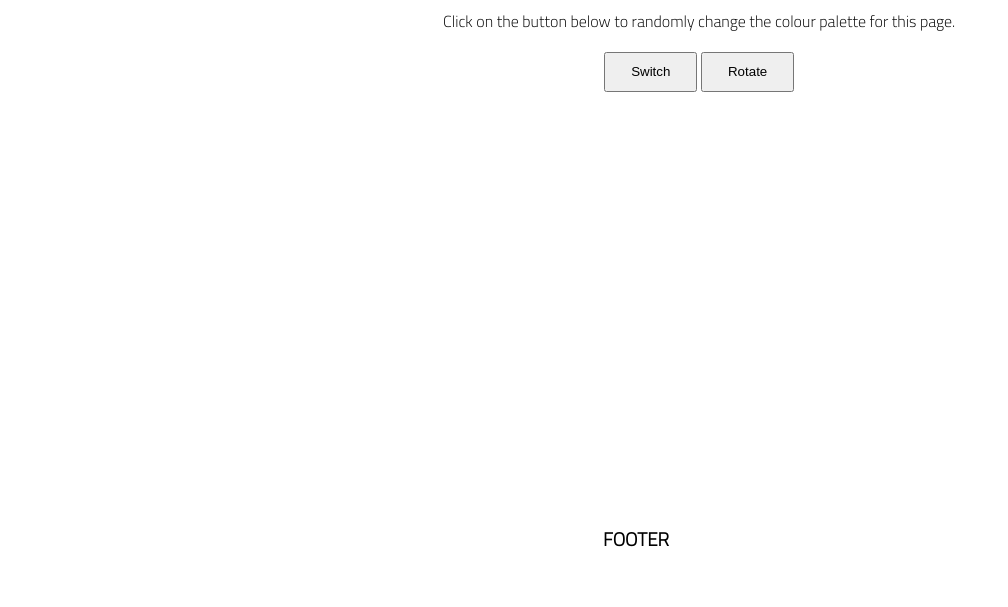
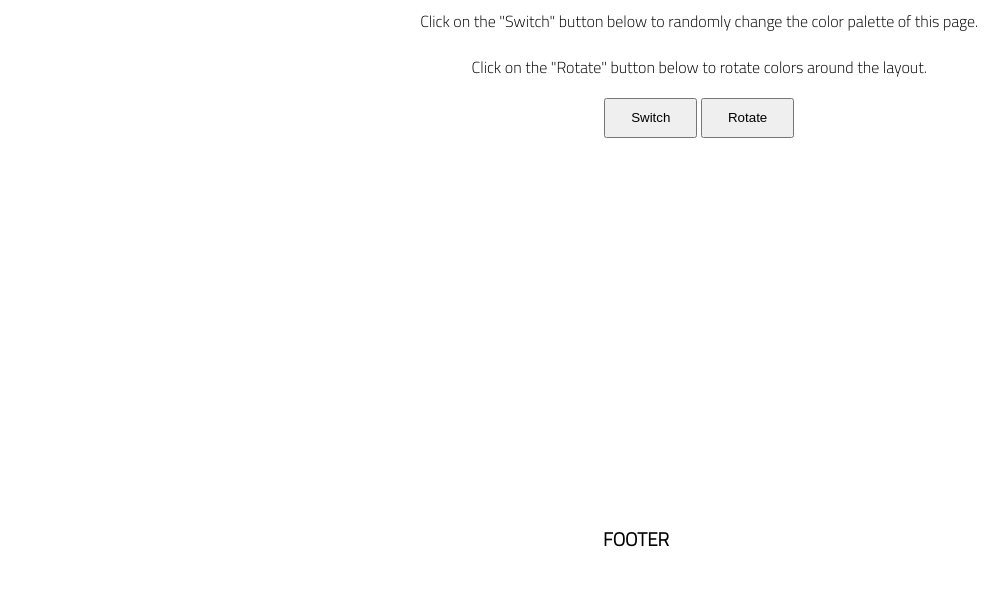
Before and after one commit to Fredlimab/color-palette-swapper, a plain HTML site: page index.html in a window 1280 px wide. Shown: the part 193-800 px from the top of the page, without its empty margins (4-1012 px from the left). Drawn offline with Linux system fonts and the light colour scheme.

Commit message:
Atualizando o texto da página. Updating the page's text.

```diff
--- a/index.html
+++ b/index.html
@@ -22,7 +22,8 @@
 
         <div class="main" id="main">
             <h1 id="main-text">MAIN</h1>
-            <p> Click on the button below to randomly change the colour palette for this page.</p>
+            <p> Click on the "Switch" button below to randomly change the color palette of this page.</p>
+            <p> Click on the "Rotate" button below to rotate colors around the layout.</p>
             <button class="button" id="button">Switch</button>
             <button class="button" id="rotate">Rotate</button>
         </div>
```
